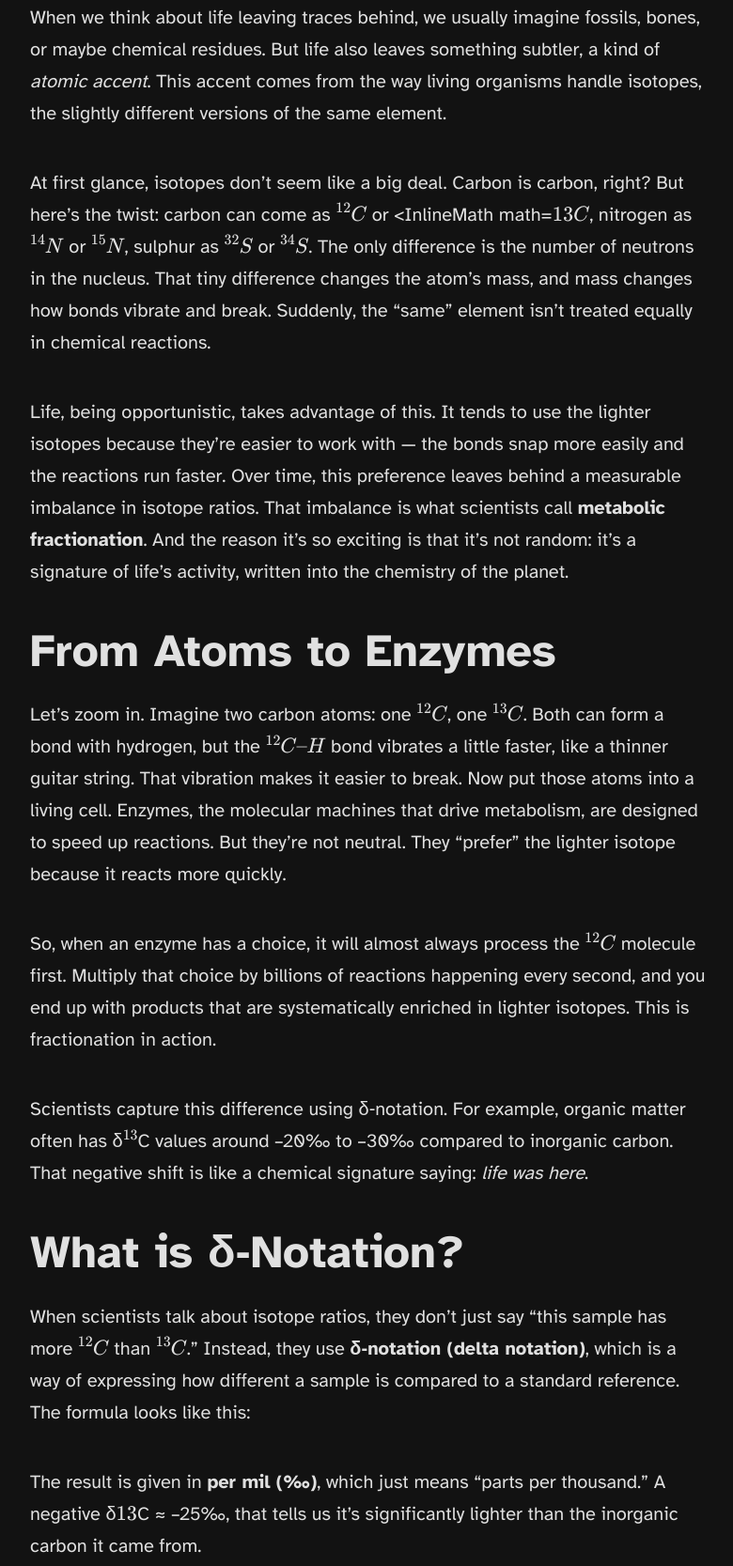
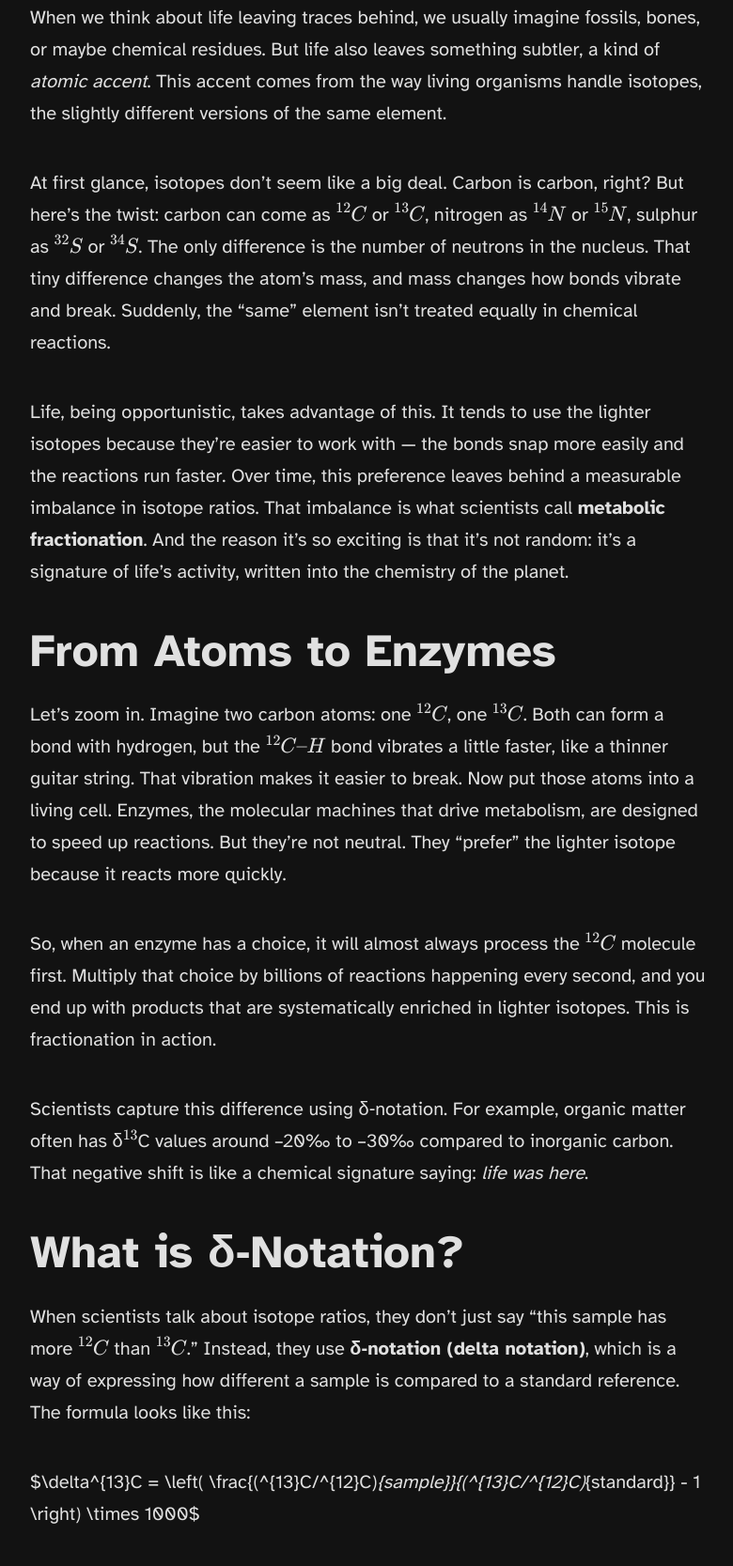
Before and after one commit to AryaIpandit/Astronomy-Blog, an Astro site: page /blog/the-subtle-chemistry-that-speaks-for-life in a window 1280 px wide. Shown: the part 913-2580 px from the top of the page at 94% size, without its empty margins (248-1028 px from the left). Built offline with nearby package versions, Linux system fonts and the light colour scheme; Astro itself is replaced by a stand-in of ours.

Commit message:
MathJax Fix

```diff
--- a/src/content/blog/the-subtle-chemistry-that-speaks-for-life.md
+++ b/src/content/blog/the-subtle-chemistry-that-speaks-for-life.md
@@ -11,7 +11,7 @@ image: '/BlogImages/Metabolic-Fractionation/mf.png'
 
 When we think about life leaving traces behind, we usually imagine fossils, bones, or maybe chemical residues. But life also leaves something subtler, a kind of _atomic accent_. This accent comes from the way living organisms handle isotopes, the slightly different versions of the same element.
 
-At first glance, isotopes don’t seem like a big deal. Carbon is carbon, right? But here’s the twist: carbon can come as $^{12}C$ or <InlineMath math=${13}C$, nitrogen as $^{14}N$ or $^{15}N$, sulphur as $^{32}S$ or $^{34}S$. The only difference is the number of neutrons in the nucleus. That tiny difference changes the atom’s mass, and mass changes how bonds vibrate and break. Suddenly, the “same” element isn’t treated equally in chemical reactions.
+At first glance, isotopes don’t seem like a big deal. Carbon is carbon, right? But here’s the twist: carbon can come as $^{12}C$ or $^{13}C$, nitrogen as $^{14}N$ or $^{15}N$, sulphur as $^{32}S$ or $^{34}S$. The only difference is the number of neutrons in the nucleus. That tiny difference changes the atom’s mass, and mass changes how bonds vibrate and break. Suddenly, the “same” element isn’t treated equally in chemical reactions.
 
 Life, being opportunistic, takes advantage of this. It tends to use the lighter isotopes because they’re easier to work with — the bonds snap more easily and the reactions run faster. Over time, this preference leaves behind a measurable imbalance in isotope ratios. That imbalance is what scientists call **metabolic fractionation**. And the reason it’s so exciting is that it’s not random: it’s a signature of life’s activity, written into the chemistry of the planet.
 ## From Atoms to Enzymes
@@ -25,7 +25,7 @@ Scientists capture this difference using δ‑notation. For example, organic mat
 
 When scientists talk about isotope ratios, they don’t just say “this sample has more $^{12}C$ than $^{13}C$.” Instead, they use **δ‑notation (delta notation)**, which is a way of expressing how different a sample is compared to a standard reference. The formula looks like this:
 
-<BlockMath math="\delta^{13}C = \left( \frac{(^{13}C/^{12}C)_{sample}}{(^{13}C/^{12}C)_{standard}} - 1 \right) \times 1000" />
+$\delta^{13}C = \left( \frac{(^{13}C/^{12}C)_{sample}}{(^{13}C/^{12}C)_{standard}} - 1 \right) \times 1000$
 
 The result is given in **per mil (‰)**, which just means “parts per thousand.” A negative δ${13}$C ≈ –25‰, that tells us it’s significantly lighter than the inorganic carbon it came from.
 
```
